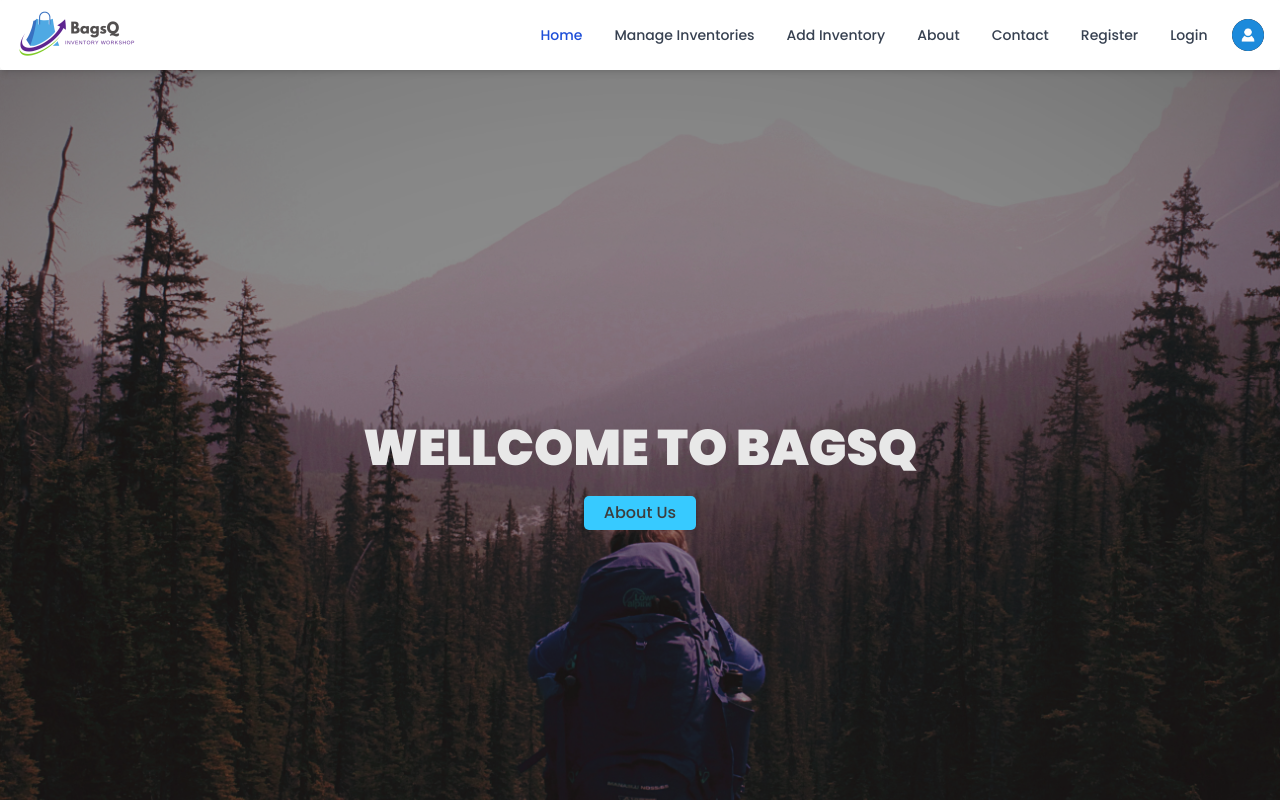
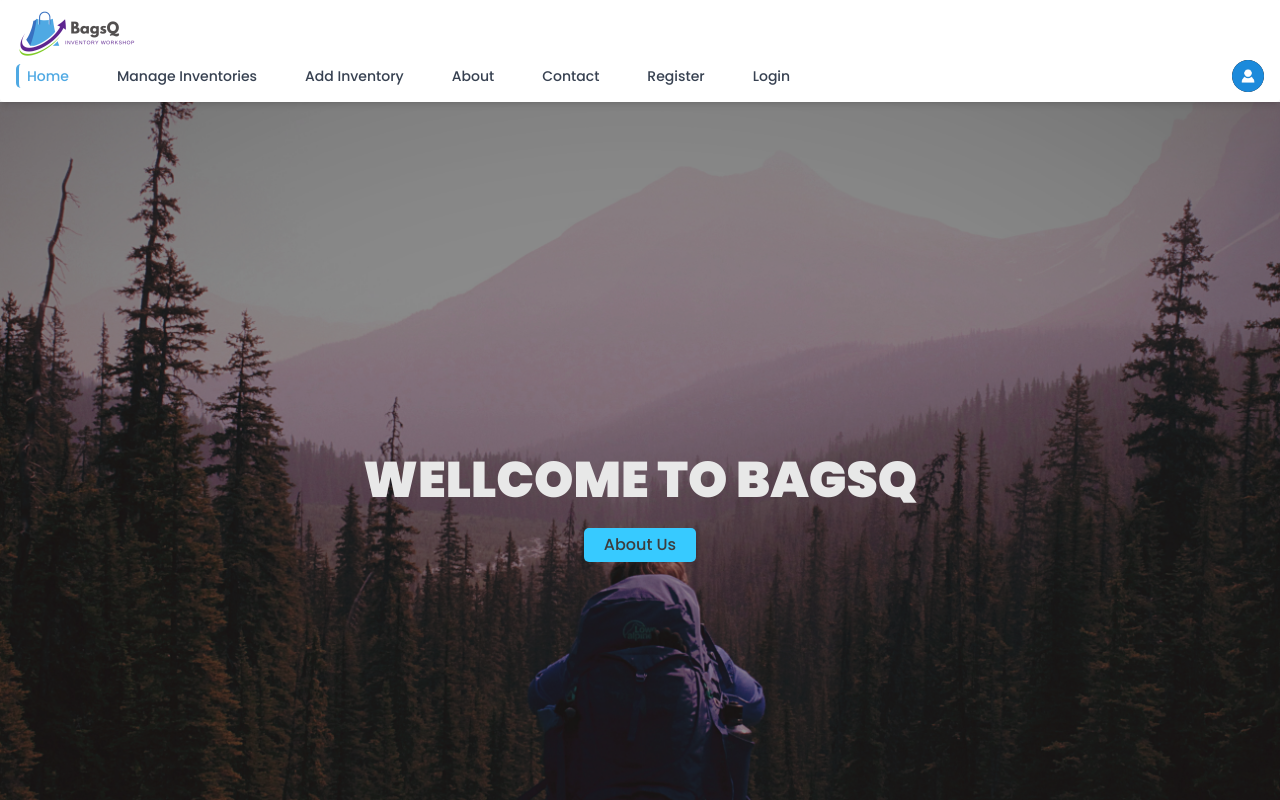
Before and after one commit to emonmorol/bagsq-client, a React (Create React App) app: page /home in a window 1280 px wide. Shown: the top 800 px of the page. Built offline with nearby package versions, Linux system fonts and the light colour scheme; no server answers.

Commit message:
custom active link created

```diff
--- a/src/App.js
+++ b/src/App.js
@@ -12,6 +12,7 @@ import Navbar from "./Pages/Shared/Navbar/Navbar";
 import { ToastContainer } from "react-toastify";
 import "react-toastify/dist/ReactToastify.css";
 import MyItem from "./Pages/MyItem/MyItem";
+import NotFound from "./Pages/Shared/NotFound/NotFound";
 
 function App() {
   return (
@@ -54,6 +55,7 @@ function App() {
           }
         />
         <Route path="/login" element={<Login />} />
+        <Route path="*" element={<NotFound />} />
       </Routes>
       <Footer />
       <ToastContainer />
--- /dev/null
+++ b/src/CustomLink/CustomLink.js
@@ -0,0 +1,26 @@
+import React from "react";
+import { Link, useMatch, useResolvedPath } from "react-router-dom";
+
+const CustomLink = ({ children, to, ...props }) => {
+  let resolved = useResolvedPath(to);
+  let match = useMatch({ path: resolved.pathname, end: true });
+
+  return (
+    <div>
+      <Link
+        style={{
+          color: match ? "#4fa9e3" : "",
+          borderLeft: match ? "3px solid #4fa9e3" : "",
+          padding: "2px 8px",
+          borderRadius: "5px",
+        }}
+        to={to}
+        {...props}
+      >
+        {children}
+      </Link>
+    </div>
+  );
+};
+
+export default CustomLink;
--- a/src/Pages/Home/Products/Products.js
+++ b/src/Pages/Home/Products/Products.js
@@ -8,7 +8,7 @@ const Products = () => {
   const limitedProducts = products.slice(0, 6);
 
   return (
-    <div className="py-14 flex flex-col justify-center">
+    <div className="py-14 flex flex-col justify-center min-h-screen">
       <h1 className="text-center">Our Products</h1>
       <div className="container mx-auto grid grid-cols-1 lg:grid-cols-3 lg:px-28 pt-5">
         {limitedProducts.map((product) => (
--- a/src/Pages/ManageInventories/ManageInventories.js
+++ b/src/Pages/ManageInventories/ManageInventories.js
@@ -24,7 +24,7 @@ const ManageInventories = () => {
   };
 
   return (
-    <div className="flex flex-col justify-center">
+    <div className="flex flex-col justify-center min-h-screen">
       <div className="px-[10%] my-[2%]">
         <h2 className="text-center my-3">All Inventories {products.length}</h2>
         <div className="relative overflow-x-auto shadow-md sm:rounded-lg">
--- a/src/Pages/MyItem/MyItem.js
+++ b/src/Pages/MyItem/MyItem.js
@@ -34,7 +34,7 @@ const MyItem = () => {
   };
 
   return (
-    <div className="py-14 flex flex-col justify-center">
+    <div className="py-14 flex flex-col justify-center min-h-screen">
       <h1 className="text-center">Our Products</h1>
       <div className="container mx-auto grid grid-cols-1 lg:grid-cols-2 gap-5 lg:px-28 pt-5">
         {myInventory.map((item) => (
--- a/src/Pages/ProductInventory/ProductInventory.js
+++ b/src/Pages/ProductInventory/ProductInventory.js
@@ -55,7 +55,7 @@ const ProductInventory = () => {
       .then((data) => {});
   };
   return (
-    <div className="flex justify-center items-center my-20">
+    <div className="flex justify-center items-center my-20 min-h-screen">
       <div>
         <img src={product?.image} alt="" />
       </div>
--- a/src/Pages/Shared/Loading/Loading.js
+++ b/src/Pages/Shared/Loading/Loading.js
@@ -2,7 +2,7 @@ import React from "react";
 
 const Loading = () => {
   return (
-    <div className="text-center h-screen">
+    <div className="text-center h-screen min-h-screen">
       <svg
         role="status"
         className="inline w-8 h-8 mr-2 text-gray-200 animate-spin dark:text-gray-600 fill-blue-600"
--- a/src/Pages/Shared/Navbar/Navbar.js
+++ b/src/Pages/Shared/Navbar/Navbar.js
@@ -1,17 +1,16 @@
 import React, { useState } from "react";
-import { Link, useNavigate } from "react-router-dom";
+import { Link } from "react-router-dom";
 import auth from "../../../fireabase.init";
 import userImage from "../../../Images/userimage.png";
 import { useAuthState } from "react-firebase-hooks/auth";
 import { signOut } from "firebase/auth";
 import bagsq from "../../../Images/BagsQ.png";
+import CustomLink from "../../../CustomLink/CustomLink";
 
 const Navbar = () => {
   const [userClicked, setUserClicked] = useState(false);
   const [menuClicked, setMenuClicked] = useState(false);
   const [user] = useAuthState(auth);
-
-  const navigate = useNavigate();
 
   return (
     <nav className="bg-white shadow-md border-gray-200 px-2 sm:px-4 py-2.5 rounded dark:bg-gray-800 sticky top-0 z-50">
@@ -67,43 +66,42 @@ const Navbar = () => {
             )}
             <ul className="py-1" aria-labelledby="dropdown">
               <li>
-                <Link
-                  to="/"
+                <CustomLink
+                  to="/dashboard"
                   className="block py-2 px-4 text-sm text-gray-700 hover:bg-gray-100 dark:hover:bg-gray-600 dark:text-gray-200 dark:hover:text-white"
                 >
                   Dashboard
-                </Link>
+                </CustomLink>
               </li>
               {user ? (
                 <li>
-                  <Link
-                    to="/"
+                  <CustomLink
+                    to="/login"
                     onClick={() => {
-                      navigate("/login");
                       signOut(auth);
                     }}
                     className="block py-2 px-4 text-sm text-gray-700 hover:bg-gray-100 dark:hover:bg-gray-600 dark:text-gray-200 dark:hover:text-white"
                   >
                     Sign out
-                  </Link>
+                  </CustomLink>
                 </li>
               ) : (
                 <>
                   <li>
-                    <Link
+                    <CustomLink
                       to="/register"
                       className="block py-2 px-4 text-sm text-gray-700 hover:bg-gray-100 dark:hover:bg-gray-600 dark:text-gray-200 dark:hover:text-white"
                     >
                       Register
-                    </Link>
+                    </CustomLink>
                   </li>
                   <li>
-                    <Link
+                    <CustomLink
                       to="/login"
                       className="block py-2 px-4 text-sm text-gray-700 hover:bg-gray-100 dark:hover:bg-gray-600 dark:text-gray-200 dark:hover:text-white"
                     >
                       Login
-                    </Link>
+                    </CustomLink>
                   </li>
                 </>
               )}
@@ -155,87 +153,86 @@ const Navbar = () => {
         >
           <ul className="flex flex-col mt-4 md:flex-row md:space-x-8 md:mt-0 md:text-sm md:font-medium">
             <li>
-              <Link
-                to="/"
-                className="block py-2 pr-4 pl-3 text-white bg-blue-700 rounded md:bg-transparent md:text-blue-700 md:p-0 dark:text-white"
+              <CustomLink
+                to="/home"
+                className="block py-2 pr-4 pl-3 text-gray-700 border-b border-gray-100 hover:bg-gray-50 md:hover:bg-transparent md:border-0 md:hover:text-blue-700 md:p-0 dark:text-gray-400 md:dark:hover:text-white dark:hover:bg-gray-700 dark:hover:text-white md:dark:hover:bg-transparent dark:border-gray-700"
                 aria-current="page"
               >
                 Home
-              </Link>
+              </CustomLink>
             </li>
             <li>
-              <Link
+              <CustomLink
                 to="/manageInventories"
                 className="block py-2 pr-4 pl-3 text-gray-700 border-b border-gray-100 hover:bg-gray-50 md:hover:bg-transparent md:border-0 md:hover:text-blue-700 md:p-0 dark:text-gray-400 md:dark:hover:text-white dark:hover:bg-gray-700 dark:hover:text-white md:dark:hover:bg-transparent dark:border-gray-700"
               >
                 Manage Inventories
-              </Link>
+              </CustomLink>
             </li>
             <li>
-              <Link
+              <CustomLink
                 to="/addinventory"
                 className="block py-2 pr-4 pl-3 text-gray-700 border-b border-gray-100 hover:bg-gray-50 md:hover:bg-transparent md:border-0 md:hover:text-blue-700 md:p-0 dark:text-gray-400 md:dark:hover:text-white dark:hover:bg-gray-700 dark:hover:text-white md:dark:hover:bg-transparent dark:border-gray-700"
               >
                 Add Inventory
-              </Link>
+              </CustomLink>
             </li>
             {user && (
               <li>
-                <Link
+                <CustomLink
                   to="/myitem"
                   className="block py-2 pr-4 pl-3 text-gray-700 border-b border-gray-100 hover:bg-gray-50 md:hover:bg-transparent md:border-0 md:hover:text-blue-700 md:p-0 dark:text-gray-400 md:dark:hover:text-white dark:hover:bg-gray-700 dark:hover:text-white md:dark:hover:bg-transparent dark:border-gray-700"
                 >
                   My Items
-                </Link>
+                </CustomLink>
               </li>
             )}
 
             <li>
-              <Link
-                to="/"
+              <CustomLink
+                to="/about"
                 className="block py-2 pr-4 pl-3 text-gray-700 border-b border-gray-100 hover:bg-gray-50 md:hover:bg-transparent md:border-0 md:hover:text-blue-700 md:p-0 dark:text-gray-400 md:dark:hover:text-white dark:hover:bg-gray-700 dark:hover:text-white md:dark:hover:bg-transparent dark:border-gray-700"
               >
                 About
-              </Link>
+              </CustomLink>
             </li>
             <li>
-              <Link
-                to="/"
+              <CustomLink
+                to="/contact"
                 className="block py-2 pr-4 pl-3 text-gray-700 border-b border-gray-100 hover:bg-gray-50 md:hover:bg-transparent md:border-0 md:hover:text-blue-700 md:p-0 dark:text-gray-400 md:dark:hover:text-white dark:hover:bg-gray-700 dark:hover:text-white md:dark:hover:bg-transparent dark:border-gray-700"
               >
                 Contact
-              </Link>
+              </CustomLink>
             </li>
             {user ? (
               <li>
-                <Link
-                  to="/"
+                <CustomLink
+                  to="/login"
                   onClick={() => {
                     signOut(auth);
-                    navigate("/login");
                   }}
                   className="block py-2 pr-4 pl-3 text-gray-700 border-b border-gray-100 hover:bg-gray-50 md:hover:bg-transparent md:border-0 md:hover:text-blue-700 md:p-0 dark:text-gray-400 md:dark:hover:text-white dark:hover:bg-gray-700 dark:hover:text-white md:dark:hover:bg-transparent dark:border-gray-700"
                 >
                   Sign out
-                </Link>
+                </CustomLink>
               </li>
             ) : (
               <>
                 <li>
-                  <Link
+                  <CustomLink
                     to="/register"
                     className="block py-2 pr-4 pl-3 text-gray-700 border-b border-gray-100 hover:bg-gray-50 md:hover:bg-transparent md:border-0 md:hover:text-blue-700 md:p-0 dark:text-gray-400 md:dark:hover:text-white dark:hover:bg-gray-700 dark:hover:text-white md:dark:hover:bg-transparent dark:border-gray-700"
                   >
                     Register
-                  </Link>
+                  </CustomLink>
                 </li>
                 <li>
-                  <Link
+                  <CustomLink
                     to="/login"
                     className="block py-2 pr-4 pl-3 text-gray-700 border-b border-gray-100 hover:bg-gray-50 md:hover:bg-transparent md:border-0 md:hover:text-blue-700 md:p-0 dark:text-gray-400 md:dark:hover:text-white dark:hover:bg-gray-700 dark:hover:text-white md:dark:hover:bg-transparent dark:border-gray-700"
                   >
                     Login
-                  </Link>
+                  </CustomLink>
                 </li>
               </>
             )}
```
Also changed, not shown: src/Pages/Shared/NotFound/NotFound.js (added, +33 -0 lines), src/Images/notFound.png (added).
